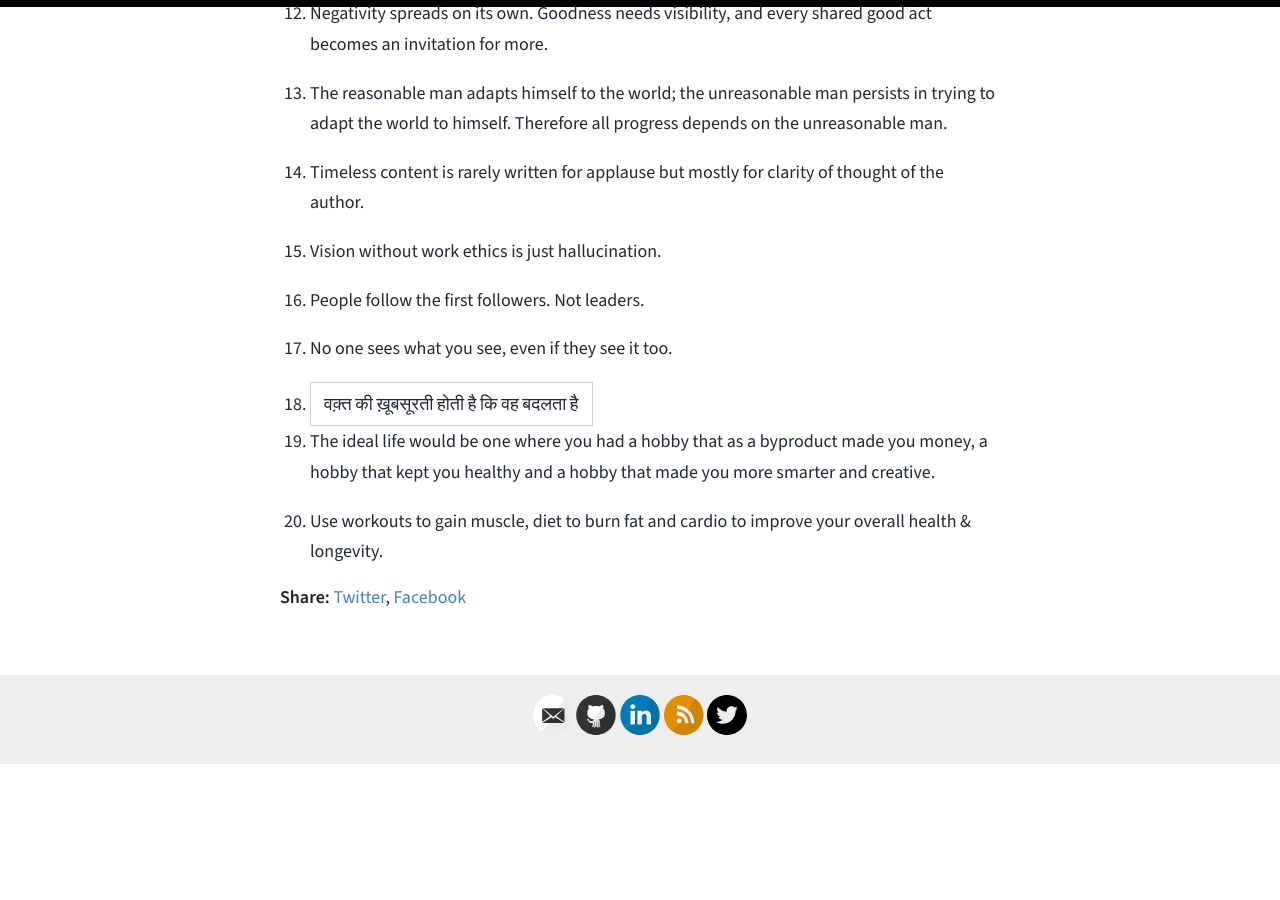
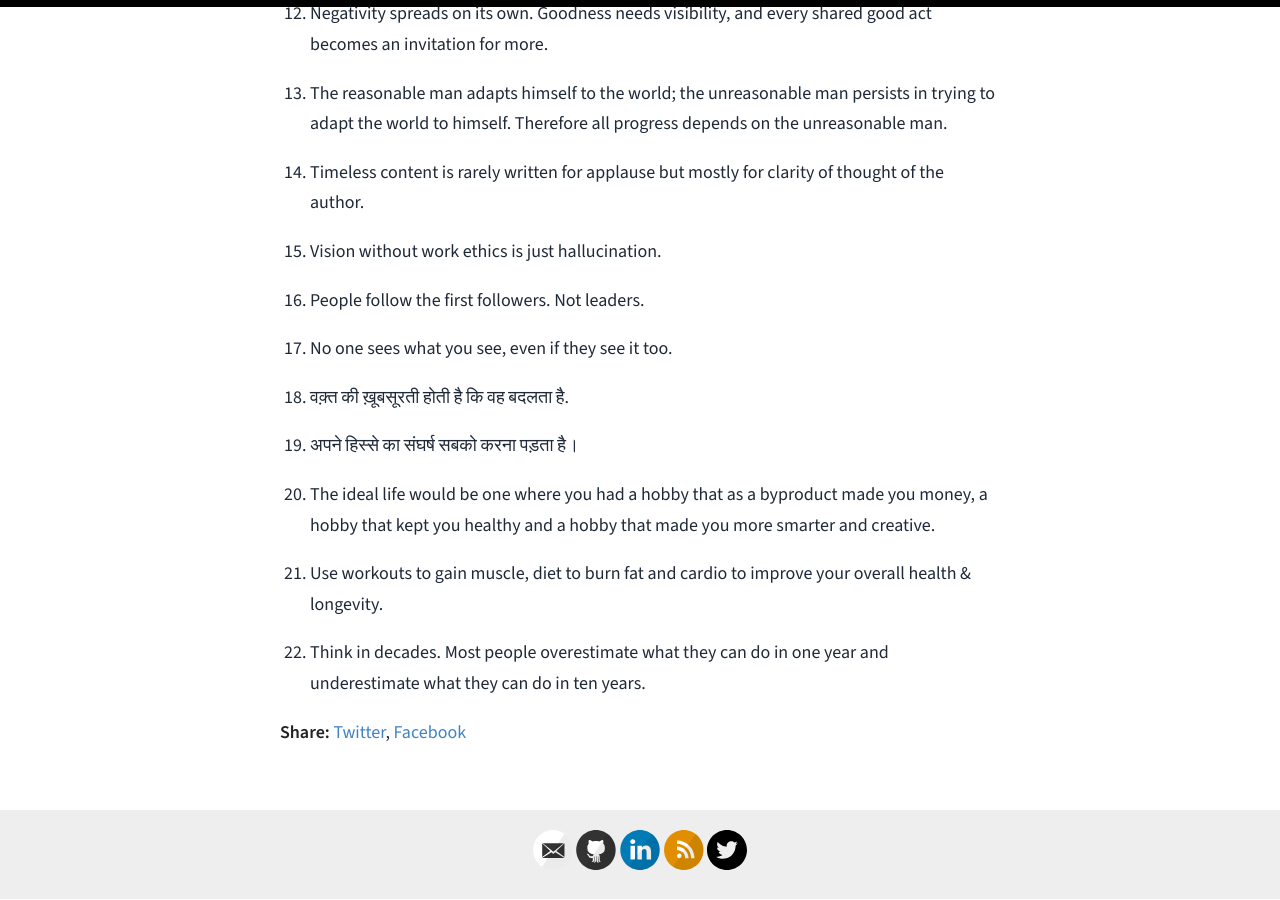
Before and after one commit to prakash09/prakash09.github.io, a Jekyll site: the page built from _posts/2026-01-31-favourite-quotes.md, in a window 1280 px wide and 900 px high, scrolled down 1021 px. Built offline with Jekyll 4.4.1, drawn with Linux system fonts in a browser that asks for light colours; before the commit the page ends 1786 px from its top, so only the background shows below that.

Commit message:
Update favourite quotes post

```diff
--- a/_posts/2026-01-31-favourite-quotes.md
+++ b/_posts/2026-01-31-favourite-quotes.md
@@ -38,8 +38,12 @@ title: "Favourite quotes and thoughts"
 
 17. No one sees what you see, even if they see it too.
 
-18. वक़्त की ख़ूबसूरती होती है कि वह बदलता है |
+18. वक़्त की ख़ूबसूरती होती है कि वह बदलता है.
 
-19. The ideal life would be one where you had a hobby that as a byproduct made you money, a hobby that kept you healthy and a hobby that made you more smarter and creative.
+19. अपने हिस्से का संघर्ष सबको करना पड़ता है।
 
-20. Use workouts to gain muscle, diet to burn fat and cardio to improve your overall health & longevity.
+20. The ideal life would be one where you had a hobby that as a byproduct made you money, a hobby that kept you healthy and a hobby that made you more smarter and creative.
+
+21. Use workouts to gain muscle, diet to burn fat and cardio to improve your overall health & longevity.
+
+22. Think in decades. Most people overestimate what they can do in one year and underestimate what they can do in ten years.
```
